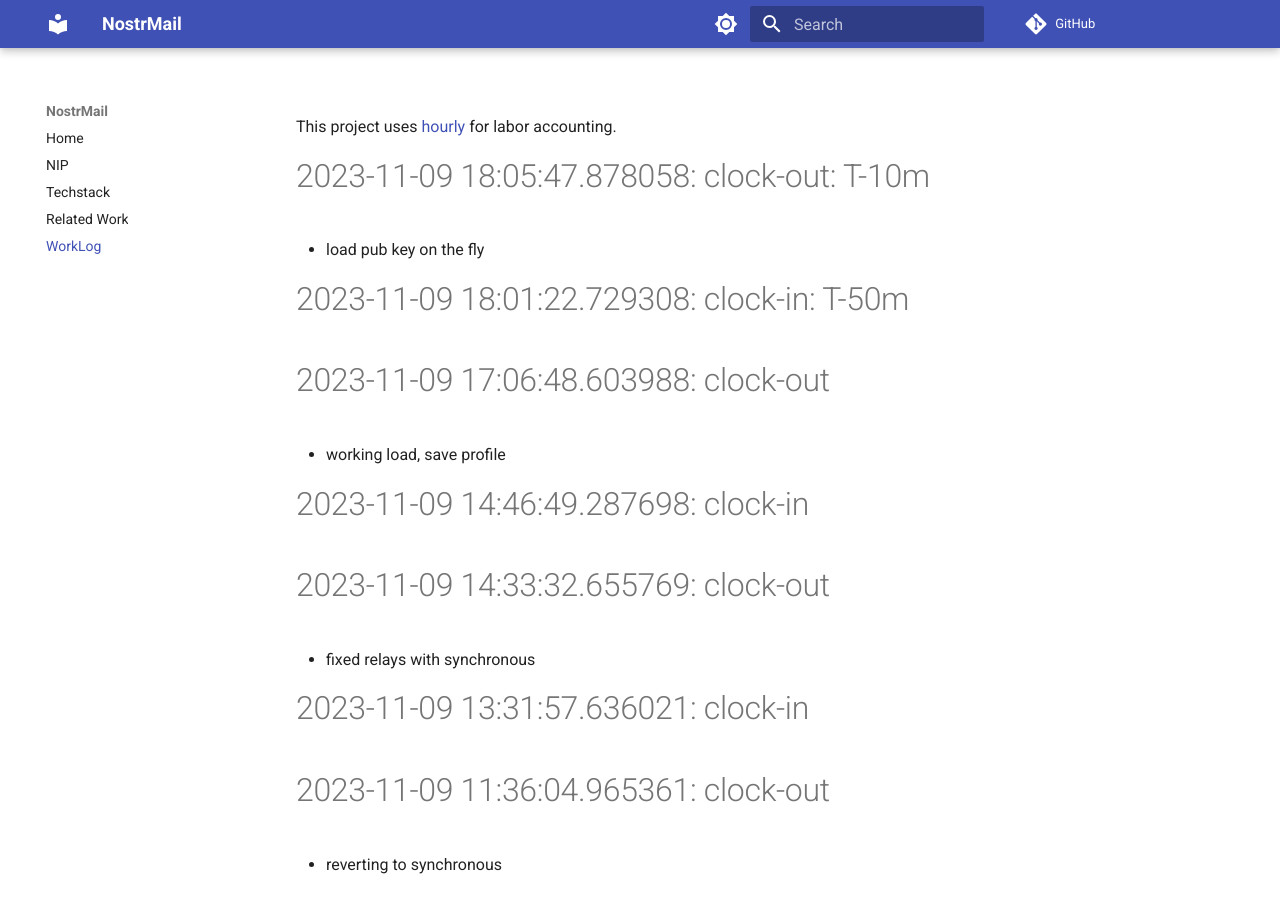
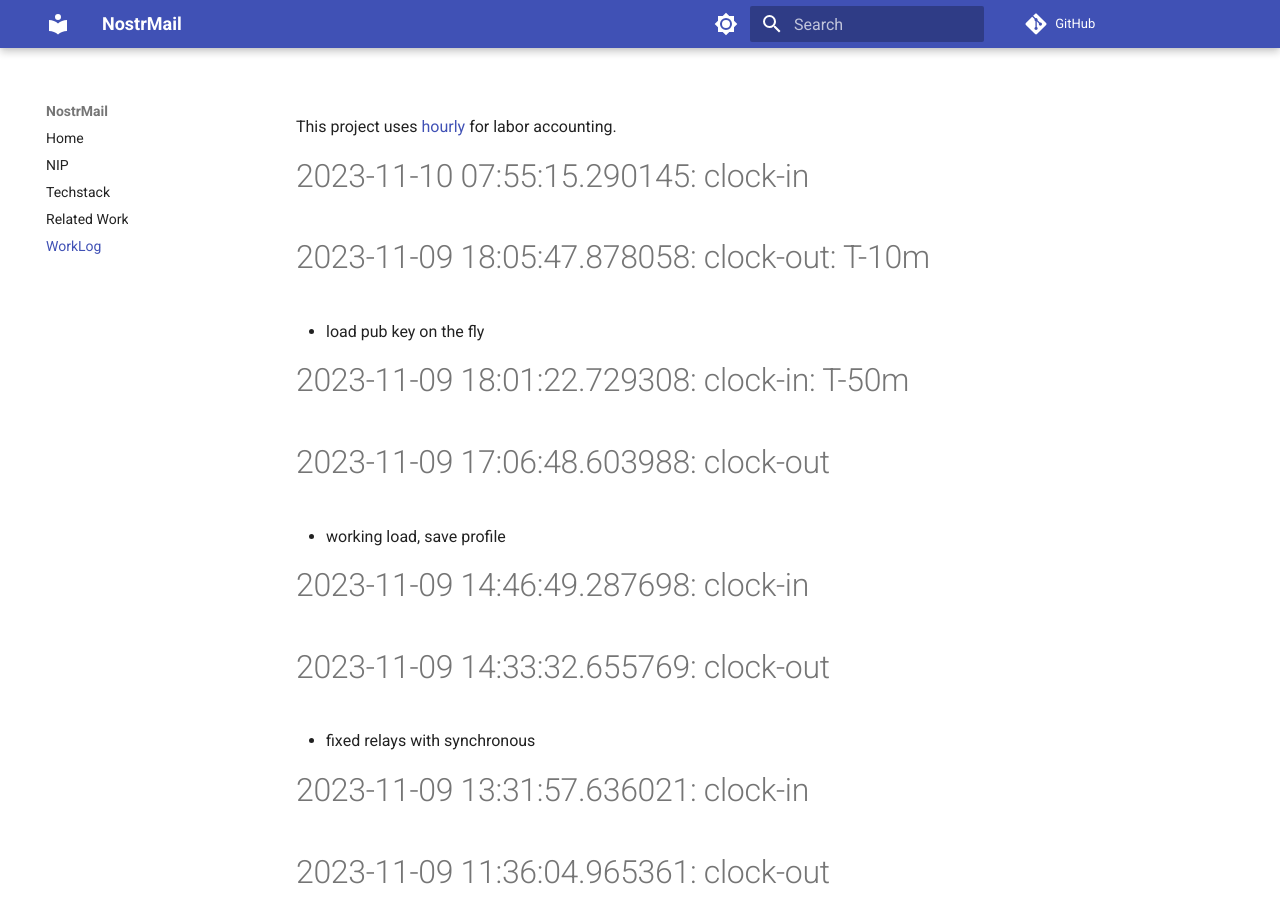
Before and after one commit to asherp/nostr-mail, an MkDocs documentation site: the page built from docs/WorkLog.md, in a window 1280 px wide and 900 px high. Built offline with MkDocs 1.6.1 and Material for MkDocs 9.7.7, drawn with Linux system fonts in a browser that asks for light colours; comment, search, counter and statistics services are not loaded.

Commit message:
clock-in

```diff
--- a/WorkLog.md
+++ b/WorkLog.md
@@ -1,3 +1,6 @@
+
+# 2023-11-10 07:55:15.290145: clock-in
+
 # 2023-11-09 18:05:47.878058: clock-out: T-10m
 
 * load pub key on the fly
```
